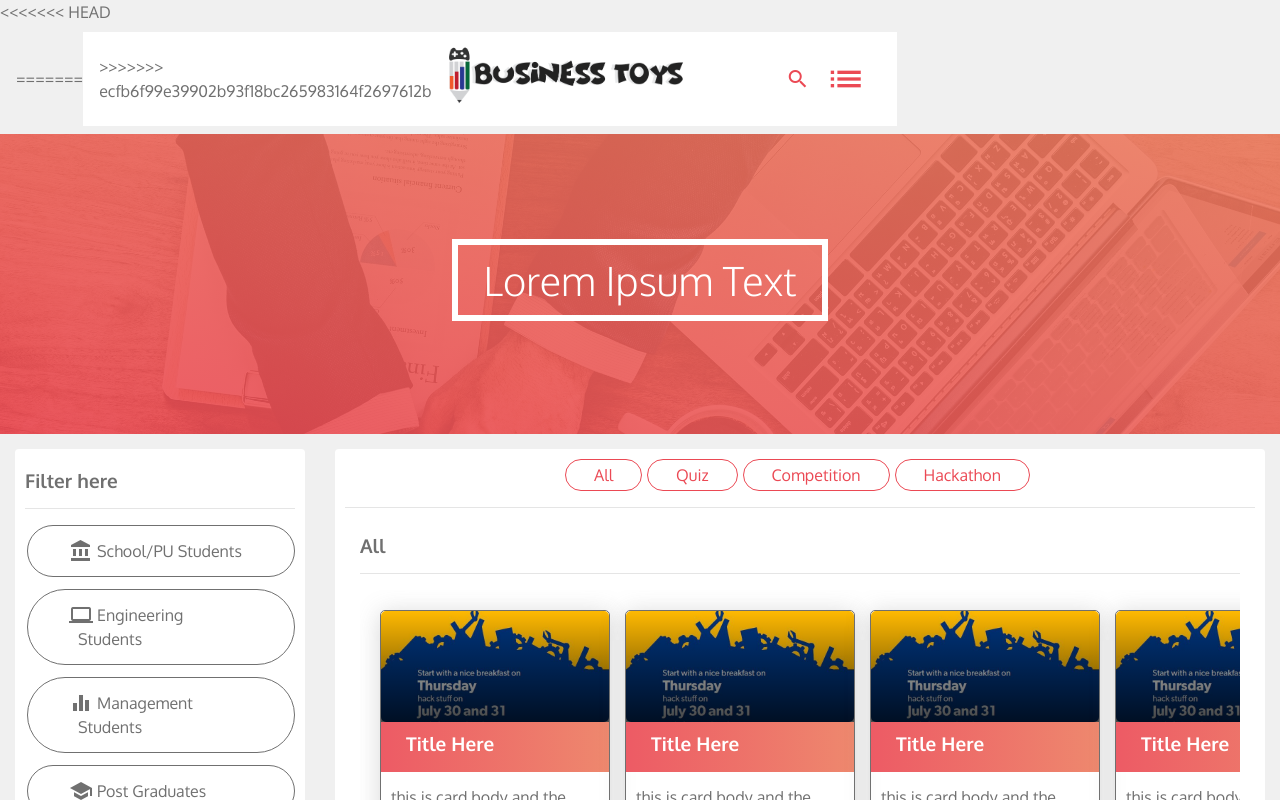
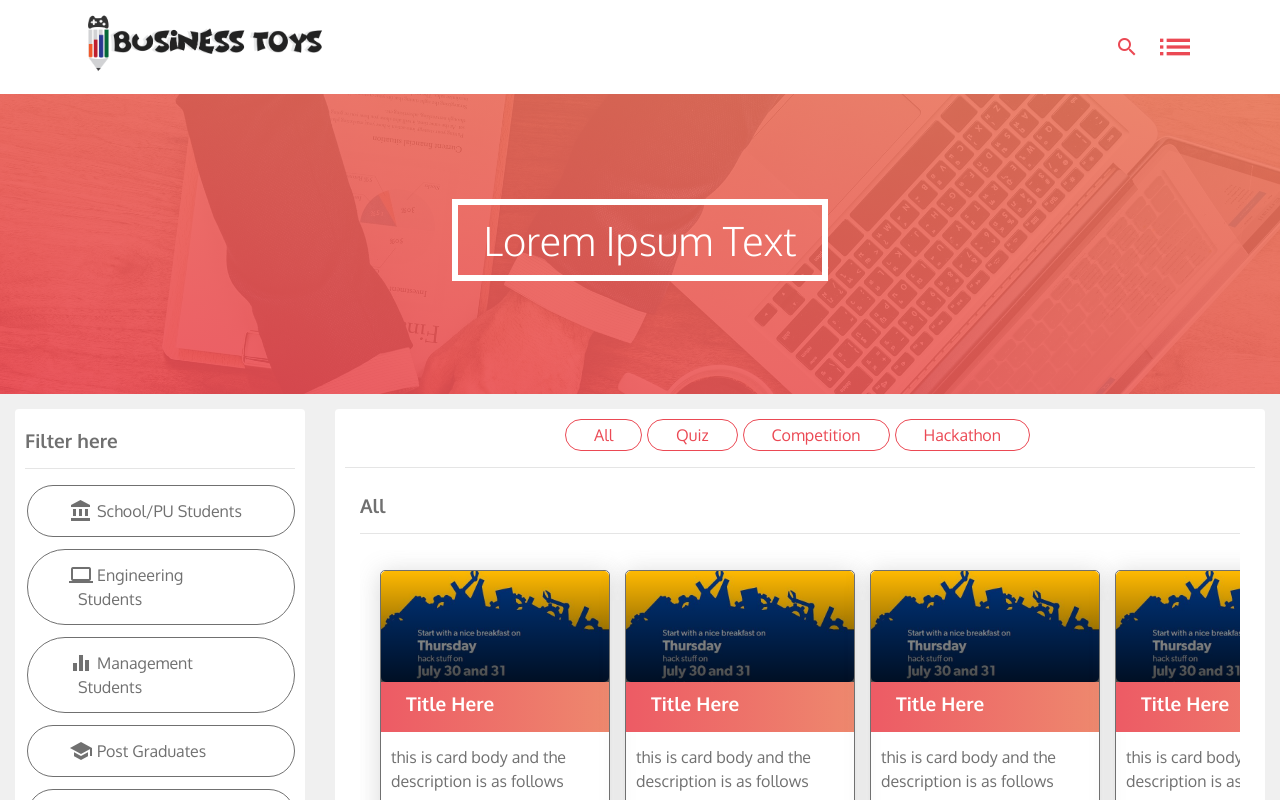
Before and after one commit to hasnentai/LMS, an Angular app: page /home in a window 1280 px wide. Shown: the top 800 px of the page. Built offline with nearby package versions, Linux system fonts and the light colour scheme.

Commit message:
finale push

```diff
--- a/src/app/header/header.component.html
+++ b/src/app/header/header.component.html
@@ -1,8 +1,6 @@
-<<<<<<< HEAD
-<nav class="navbar navbar-expand-lg navbar-light">
-=======
+
+
 <nav class="navbar navbar-expand-lg navbar-light navbar-fixed-top" style="background-color:#fff">
->>>>>>> ecfb6f99e39902b93f18bc265983164f2697612b
   <div class="container">
     <h1 class="navbar-brand header-font">
         <img style=" height:60px;" src="../../assets/logo.png" alt="">
```
Also changed, not shown: 1 other file (tests, documents, lock files or other folders).
